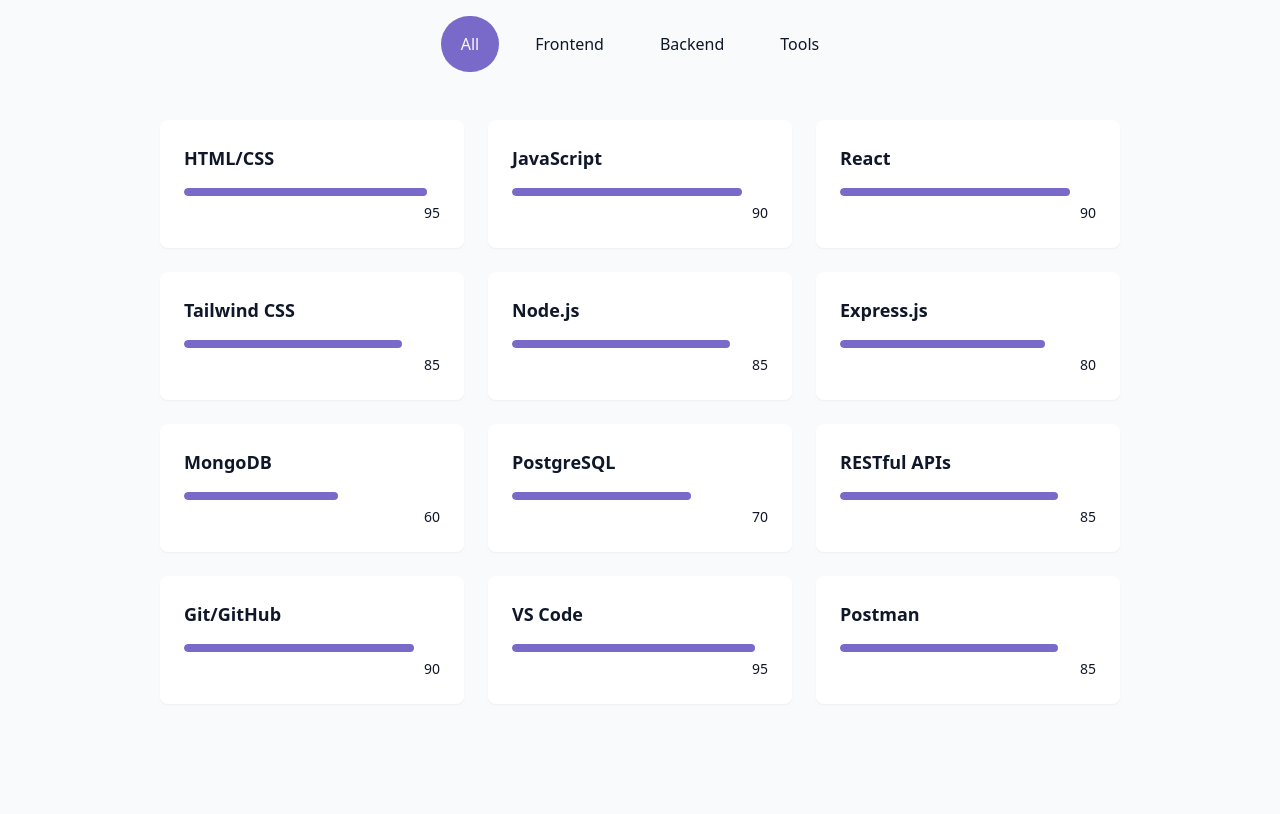
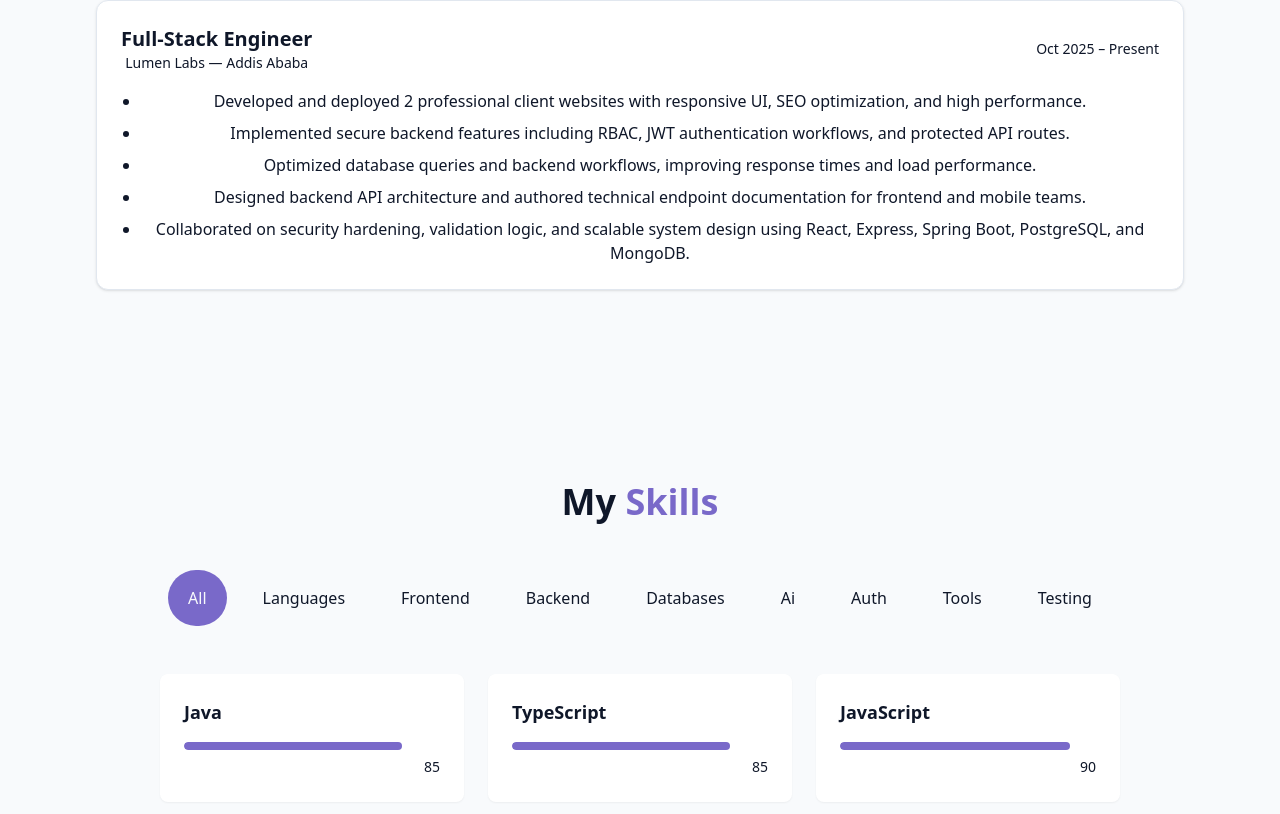
Before and after one commit to mame534424/FUTURE_FS_01, a React app: page / in a window 1280 px wide. Shown: the part 1746-2560 px from the top of the page. Built offline with nearby package versions, Linux system fonts and the light colour scheme; the HTML template or start-up script is replaced by a standard one.

Commit message:
Add ExperienceSection component and update Home; enhance SkillsSection with detailed skill categories

```diff
--- /dev/null
+++ b/src/components/ExperienceSection.jsx
@@ -0,0 +1,52 @@
+import React from 'react'
+
+const experiences = [
+  {
+    id: 1,
+    role: 'Full-Stack Engineer',
+    company: 'Lumen Labs — Addis Ababa',
+    period: 'Oct 2025 – Present',
+    bullets: [
+      'Developed and deployed 2 professional client websites with responsive UI, SEO optimization, and high performance.',
+      'Implemented secure backend features including RBAC, JWT authentication workflows, and protected API routes.',
+      'Optimized database queries and backend workflows, improving response times and load performance.',
+      'Designed backend API architecture and authored technical endpoint documentation for frontend and mobile teams.',
+      'Collaborated on security hardening, validation logic, and scalable system design using React, Express, Spring Boot, PostgreSQL, and MongoDB.',
+    ],
+  },
+];
+
+const ExperienceSection = () => {
+  return (
+    <section id="experience" className="py-24 px-4 relative">
+      <div className="container mx-auto max-w-6xl">
+        <h2 className="text-3xl md:text-4xl font-bold mb-8 text-center">
+          Experience
+          <span className="text-primary ml-2">& Roles</span>
+        </h2>
+
+        <div className="space-y-6">
+          {experiences.map((exp) => (
+            <div key={exp.id} className="bg-card p-6 rounded-xl shadow-sm border border-border">
+              <div className="flex items-center justify-between mb-4">
+                <div>
+                  <h3 className="text-xl font-semibold">{exp.role}</h3>
+                  <p className="text-sm text-muted-foreground">{exp.company}</p>
+                </div>
+                <div className="text-sm text-muted-foreground">{exp.period}</div>
+              </div>
+
+              <ul className="list-disc pl-5 text-muted-foreground space-y-2">
+                {exp.bullets.map((b, i) => (
+                  <li key={i}>{b}</li>
+                ))}
+              </ul>
+            </div>
+          ))}
+        </div>
+      </div>
+    </section>
+  )
+}
+
+export default ExperienceSection
--- a/src/components/Pages/Home.jsx
+++ b/src/components/Pages/Home.jsx
@@ -5,6 +5,7 @@
 import HeroSection from '../HeroSection'
 import AboutSection from '../AboutSection'
 import SkillsSection from '../SkillsSection'
+import ExperienceSection from '../ExperienceSection'
 import ProjectSection from '../ProjectSection'
 import ContactSection from '../ContactSection'
 import Footer from '../Footer'
@@ -21,6 +22,7 @@
         <main>
           <HeroSection/>
           <AboutSection/>
+          <ExperienceSection/>
           <SkillsSection/>
           <ProjectSection/>
           <ContactSection/>
--- a/src/components/ProjectSection.jsx
+++ b/src/components/ProjectSection.jsx
@@ -4,35 +4,35 @@
 const projects = [
   {
     id: 1,
-    title: "Manage Landing Page",
+    title: "E-Fuel — Fuel Availability & Queue Management",
     description:
-      "A responsive landing page for a project management tool, built with React and Tailwind CSS.",
-    image: "/projects/Manage_landing_page.png",
-    projectUrl: "https://dashing-douhua-2cfba9.netlify.app/#",
-    githubUrl: "https://github.com/mame534424/manage-landing-page",
-    Tags: ["React", "Tailwind CSS", "Express.js"],
+      "Full-stack platform addressing fuel shortages with real-time availability, reservation, and admin dashboards. Mobile app for booking and live notifications.",
+    image: "/projects/efuel.png",
+    projectUrl: "#",
+    githubUrl: "https://github.com/mame534424",
+    Tags: ["Express.js", "Next.js", "React Native", "PostgreSQL"],
   },
 
   {
     id: 2,
-    title: "Web Hub",
+    title: "Buna ChatApp — Real-Time Messaging Platform",
     description:
-      "A modern multi-section website hub showcasing reusable UI components and clean layouts made with React and Tailwind CSS.",
-    image: "/projects/web_hub_page.png",
-    projectUrl: "https://mame534424.github.io/web_hub/",
-    githubUrl: "https://github.com/mame534424/web_hub",
-    Tags: ["HTML", "Tailwind CSS"],
+      "A modern real-time messaging platform with one-to-one and group chats, multimedia sharing, and an AI-powered assistant.",
+    image: "/projects/buna_chat.png",
+    projectUrl: "#",
+    githubUrl: "https://github.com/mame534424",
+    Tags: ["Spring Boot", "MySQL", "WebSockets", "Gemini LLM"],
   },
 
   {
     id: 3,
-    title: "Assembly Number Guessing Game",
+    title: "Smart Transformer Health Monitoring System",
     description:
-      "A simple word-guessing game built with React and JavaScript, improving logic and problem-solving skills.",
-    image: "/projects/assembly_game.png",
-    projectUrl: "https://assembly-endgame-five-neon.vercel.app/",
-    githubUrl: "https://github.com/mame534424/assembly-endgame",
-    Tags: ["JavaScript", "React"],
+      "An AI-powered system for transformer health prediction with RAG-powered engineering assistant and analytics dashboard.",
+    image: "/projects/transformer_monitor.png",
+    projectUrl: "#",
+    githubUrl: "https://github.com/mame534424",
+    Tags: ["Next.js", "FastAPI", "Random Forest", "LangChain"],
   },
 ];
 
--- a/src/components/SkillsSection.jsx
+++ b/src/components/SkillsSection.jsx
@@ -1,24 +1,70 @@
 import React from 'react'
 import { cn } from '../lib/utils';
-const skills=[
-    // Frontend Skills
-  { name: "HTML/CSS", level: 95, category: "frontend" },
-  { name: "JavaScript", level: 90, category: "frontend" },
-  { name: "React", level: 90, category: "frontend" },
-  { name: "Tailwind CSS", level: 85, category: "frontend" },
+const skills = [
+    // Languages
+    { name: "Java", level: 85, category: "languages" },
+    { name: "TypeScript", level: 85, category: "languages" },
+    { name: "JavaScript", level: 90, category: "languages" },
+    { name: "Python", level: 80, category: "languages" },
+    { name: "SQL", level: 80, category: "languages" },
 
-  // Backend Skills
-  { name: "Node.js", level: 85, category: "backend" },
-  { name: "Express.js", level: 80, category: "backend" },
-  { name: "MongoDB", level: 60, category: "backend" },
-  {name:"PostgreSQL", level:70,category: "backend"},
-  { name: "RESTful APIs", level: 85, category: "backend" },
+    // Frontend
+    { name: "React", level: 90, category: "frontend" },
+    { name: "Next.js", level: 85, category: "frontend" },
+    { name: "React Native", level: 80, category: "frontend" },
+    { name: "Tailwind CSS", level: 85, category: "frontend" },
+    { name: "HTML/CSS", level: 95, category: "frontend" },
 
-  // Tools / Other
-  { name: "Git/GitHub", level: 90, category: "tools" },
-  { name: "VS Code", level: 95, category: "tools" },
-  { name: "Postman", level: 85, category: "tools" },]
-  const categories=["all","frontend","backend","tools"];
+    // Backend
+    { name: "Spring Boot", level: 80, category: "backend" },
+    { name: "Node.js", level: 85, category: "backend" },
+    { name: "Express.js", level: 85, category: "backend" },
+    { name: "FastAPI", level: 75, category: "backend" },
+    { name: "REST APIs", level: 85, category: "backend" },
+    { name: "WebSockets", level: 80, category: "backend" },
+
+    // Databases
+    { name: "PostgreSQL", level: 80, category: "databases" },
+    { name: "MySQL", level: 75, category: "databases" },
+    { name: "MongoDB", level: 70, category: "databases" },
+
+    // AI & ML
+    { name: "Random Forest", level: 70, category: "ai" },
+    { name: "Scikit-learn", level: 70, category: "ai" },
+    { name: "LangChain", level: 65, category: "ai" },
+    { name: "RAG Architecture", level: 65, category: "ai" },
+    { name: "Gemini LLM", level: 60, category: "ai" },
+
+    // Auth & Security
+    { name: "JWT Authentication", level: 80, category: "auth" },
+    { name: "RBAC", level: 75, category: "auth" },
+    { name: "OAuth2", level: 70, category: "auth" },
+
+    // DevOps & Tools
+    { name: "Docker", level: 75, category: "tools" },
+    { name: "Git/GitHub", level: 90, category: "tools" },
+    { name: "Postman", level: 85, category: "tools" },
+    { name: "AWS S3", level: 75, category: "tools" },
+    { name: "Prometheus", level: 60, category: "tools" },
+    { name: "Grafana", level: 60, category: "tools" },
+
+    // Testing
+    { name: "Playwright", level: 60, category: "testing" },
+    { name: "Selenium", level: 60, category: "testing" },
+    { name: "End-to-End Testing", level: 65, category: "testing" },
+];
+
+const categories = [
+    "all",
+    "languages",
+    "frontend",
+    "backend",
+    "databases",
+    "ai",
+    "auth",
+    "tools",
+    "testing",
+];
 
 const SkillsSection = () => {
     const [activeCategory,setActiveCategory]=React.useState("all");
```
